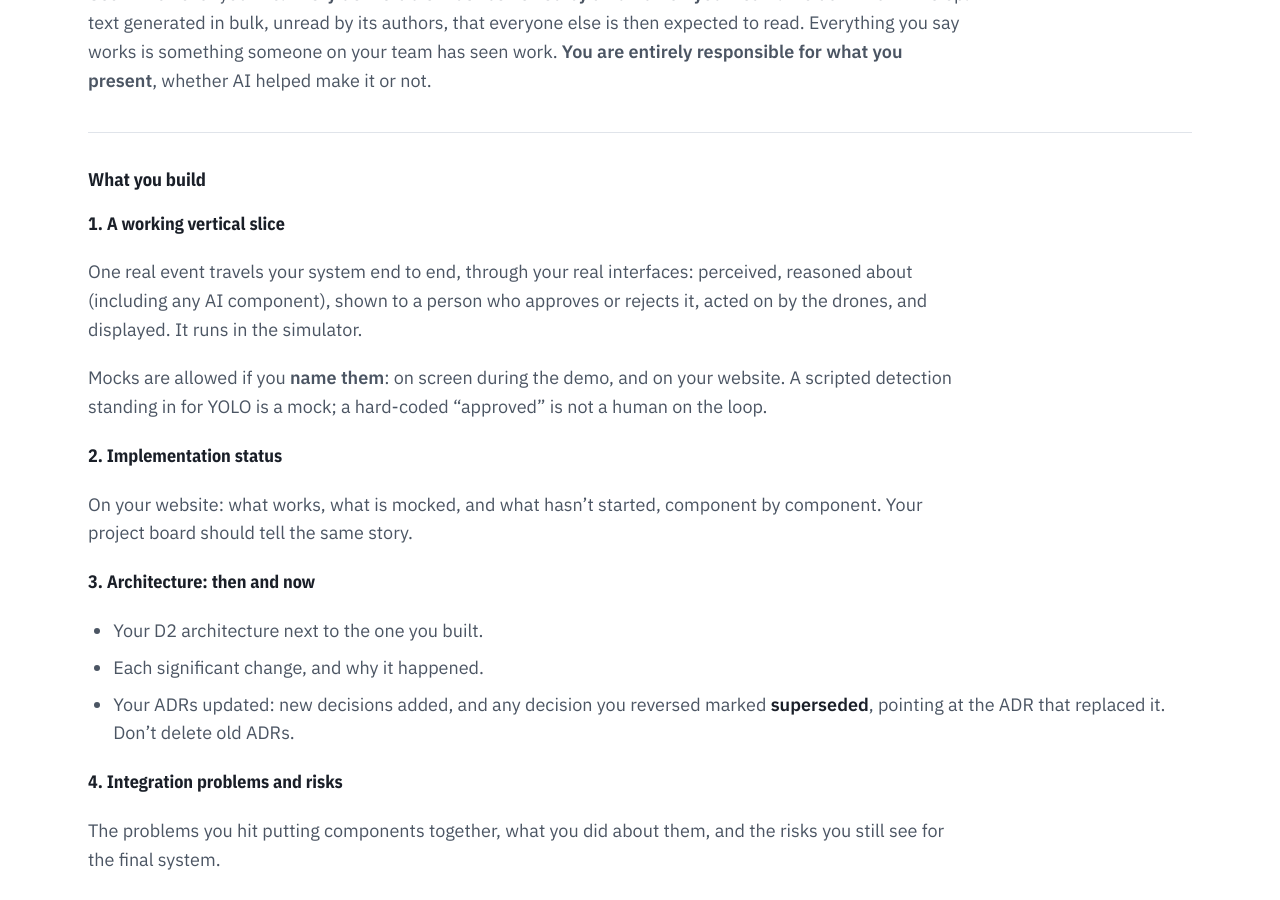
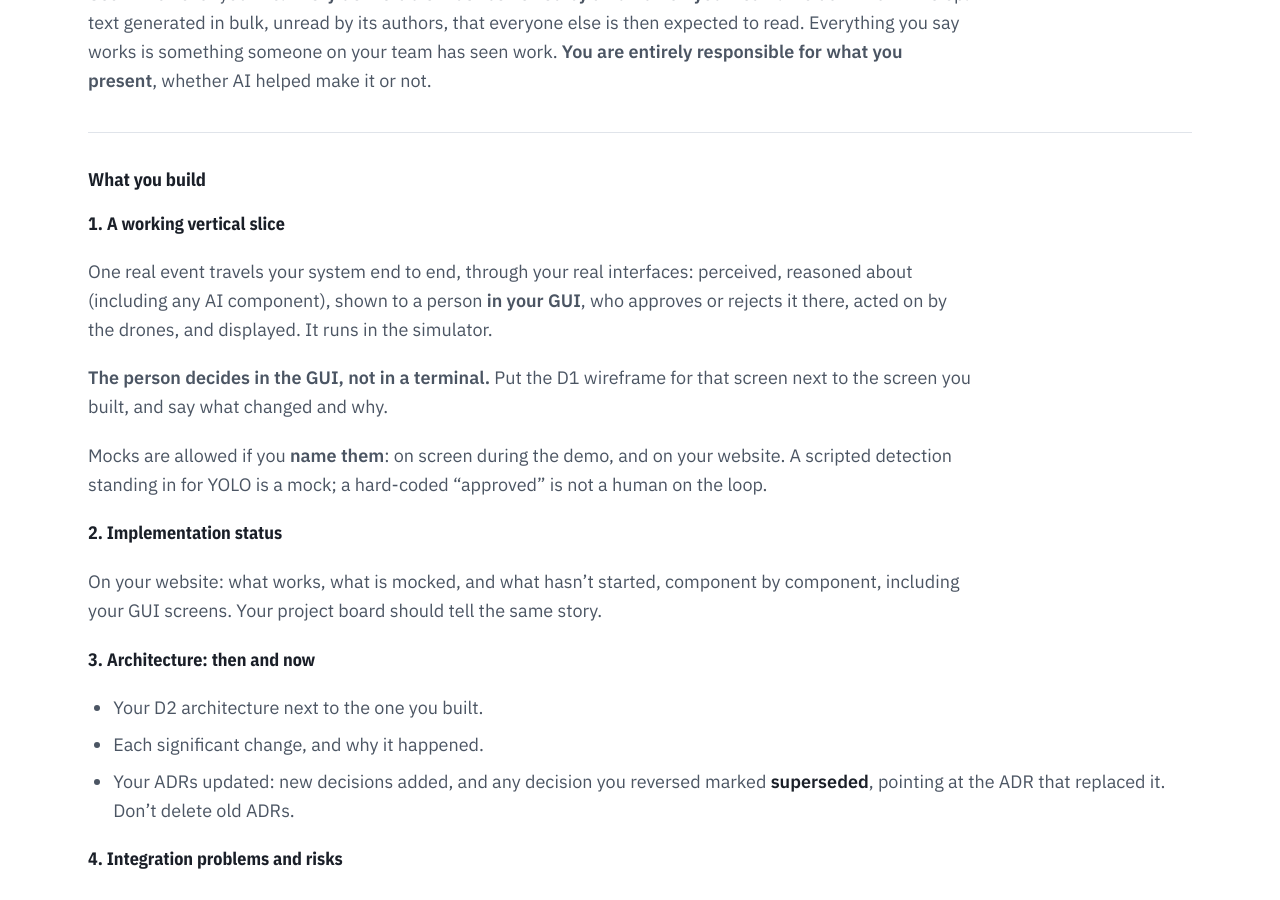
Before and after one commit to JaneClelandHuang/uav-native-ai, a Jekyll site: the page built from project/d3.md, in a window 1280 px wide and 900 px high, scrolled down 1320 px. Built offline with Jekyll 4.4.1, drawn with Linux system fonts in a browser that asks for light colours; our own code applies the rules of GitHub Pages for plain Markdown files; some of the changed text lies outside the part shown.

Commit message:
D2/D3 drafts: the GUI as a component, a required GUI ADR, decisions made in the GUI
Co-Authored-By: Claude Opus 5.5 <noreply@anthropic.com>

```diff
--- a/project/d3.md
+++ b/project/d3.md
@@ -65,8 +65,11 @@ responsible for what you present**, whether AI helped make it or not.
 
 One real event travels your system end to end, through your real
 interfaces: perceived, reasoned about (including any AI component), shown
-to a person who approves or rejects it, acted on by the drones, and
-displayed. It runs in the simulator.
+to a person **in your GUI**, who approves or rejects it there, acted on by
+the drones, and displayed. It runs in the simulator.
+
+**The person decides in the GUI, not in a terminal.** Put the D1 wireframe
+for that screen next to the screen you built, and say what changed and why.
 
 Mocks are allowed if you **name them**: on screen during the demo, and on
 your website. A scripted detection standing in for YOLO is a mock; a
@@ -75,7 +78,8 @@ hard-coded "approved" is not a human on the loop.
 #### 2. Implementation status
 
 On your website: what works, what is mocked, and what hasn't started,
-component by component. Your project board should tell the same story.
+component by component, including your GUI screens. Your project board
+should tell the same story.
 
 #### 3. Architecture: then and now
 
@@ -163,7 +167,7 @@ approved by a teammate other than its author, and **no direct commits to
 
 1. Say in one sentence what the slice shows, and name your mocks.
 2. Run it: one event, end to end, with the person on the loop making a
-   real decision.
+   real decision in your GUI.
 3. Show one thing that changed in your architecture since D2, on the
    running system or in the code.
 
@@ -189,7 +193,7 @@ Out of **70 points**, one grade for the team.
 
 | Component | Points | What earns the points |
 |---|---:|---|
-| **Working slice** | 25 | Live, in the simulator: one real event perceived, reasoned about, approved or rejected by a person, flown and displayed, through your real interfaces. |
+| **Working slice** | 25 | Live, in the simulator: one real event perceived, reasoned about, approved or rejected by a person in your GUI, flown and displayed, through your real interfaces; the D1 wireframe shown beside the built screen. |
 | **Real vs. mocked** | 5 | Mocks named on screen and on the website; status matches the project board. |
 | **Architecture then and now** | 12 | D2 and current architecture compared; each significant change explained; ADRs updated, with reversed decisions superseded rather than deleted. |
 | **Integration problems and risks** | 6 | Real problems, what you did about them, and the risks you still see. |
```
Also changed, not shown: project/d2.md (+8 -3 lines).
